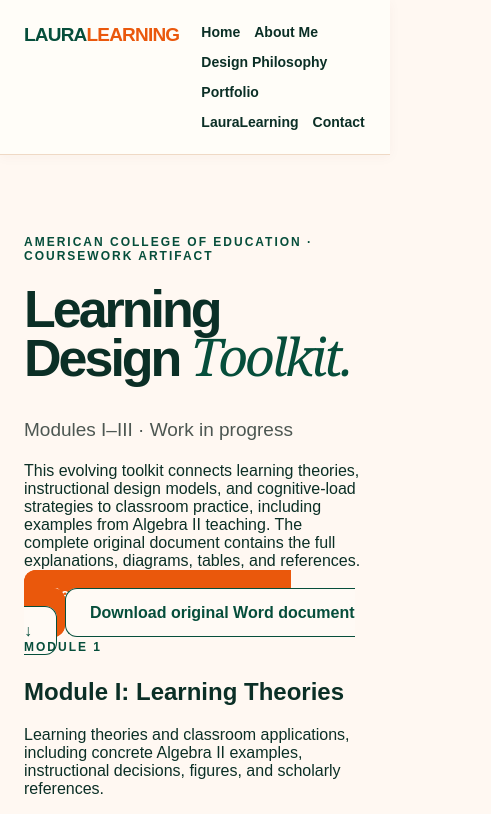
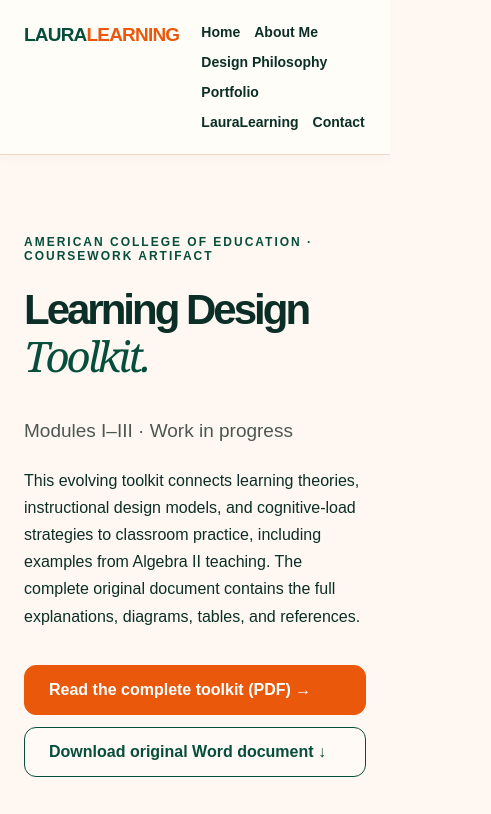
Before and after one commit to lauralearning2026/LauraLearners, a Next.js app: page /portfolio/learning-design-toolkit in a window 390 px wide. Shown: the top 814 px of the page, 491 px wide, since content can reach past the window. Built offline with nearby package versions, Linux system fonts and the light colour scheme.

Commit message:
Style ACE toolkit using existing orange and jungle-green palette

```diff
--- a/app/globals.css
+++ b/app/globals.css
@@ -51,3 +51,5 @@ body{background:var(--paper);color:var(--ink)}
 .portfolioArtifact{background:#fffdf8;border-radius:12px}
 @media(max-width:950px){.portfolioHero{grid-template-columns:1fr}.portfolioHero .heroCopy{padding:58px 7vw 45px}.heroArt{min-height:350px}.heroDesk{width:52%;right:12%;height:80%;bottom:3%}.portfolioHero h1{font-size:clamp(44px,7vw,70px)}}
 @media(max-width:600px){.portfolioHero .heroCopy{padding:45px 24px}.portfolioHero h1{font-size:clamp(42px,10vw,55px);letter-spacing:-2px}.heroArt{min-height:275px}.heroDesk{width:67%;right:3%;height:84%}.heroLeaf{transform:scale(.6) rotate(-30deg)}.portfolioIntro{border-radius:0}.nav{align-items:flex-start}.brand{font-size:19px}}
+
+.aceFeature{background:#fffaf2;border:1px solid var(--line);border-radius:18px;padding:32px;margin:70px 0 35px}.aceFeature h2{font-size:30px;color:var(--green)}.aceFeature p,.aceToolkit>p,.aceModules p,.aceReader p{line-height:1.7;max-width:850px}.aceFeature .button{display:inline-block;margin-top:14px}.aceToolkit h1{font-size:clamp(42px,6vw,76px);line-height:1.1}.aceFileActions{display:flex;gap:12px;flex-wrap:wrap;margin:35px 0 50px}.aceModules{display:grid;gap:20px}.aceModules section{border:1px solid var(--line);background:#fffdf9;padding:30px;border-radius:14px}.aceModules h2{font-size:27px;color:var(--green)}.aceTopics{display:flex;gap:8px;flex-wrap:wrap}.aceTopics span{font-size:13px;border:1px solid var(--line);border-radius:30px;padding:7px 12px}.aceReader{margin:65px 0}.aceReader h2{font-size:30px}.aceReader iframe{display:block;width:100%;height:780px;border:1px solid var(--line);border-radius:12px;background:white}@media(max-width:700px){.aceReader iframe{height:550px}.aceFileActions{flex-direction:column}}
```
